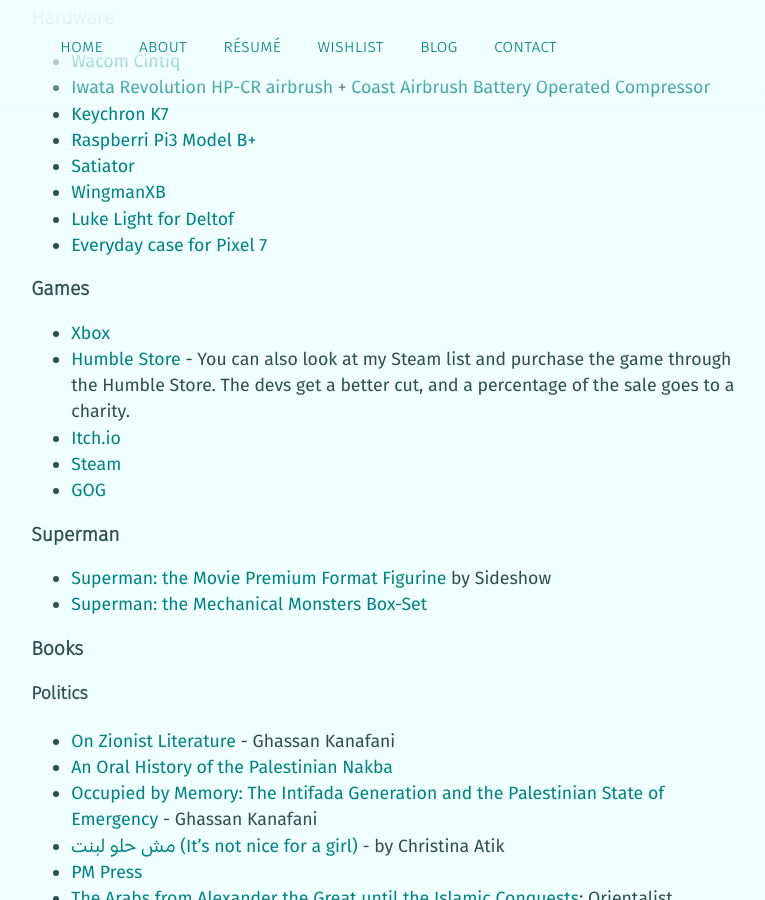
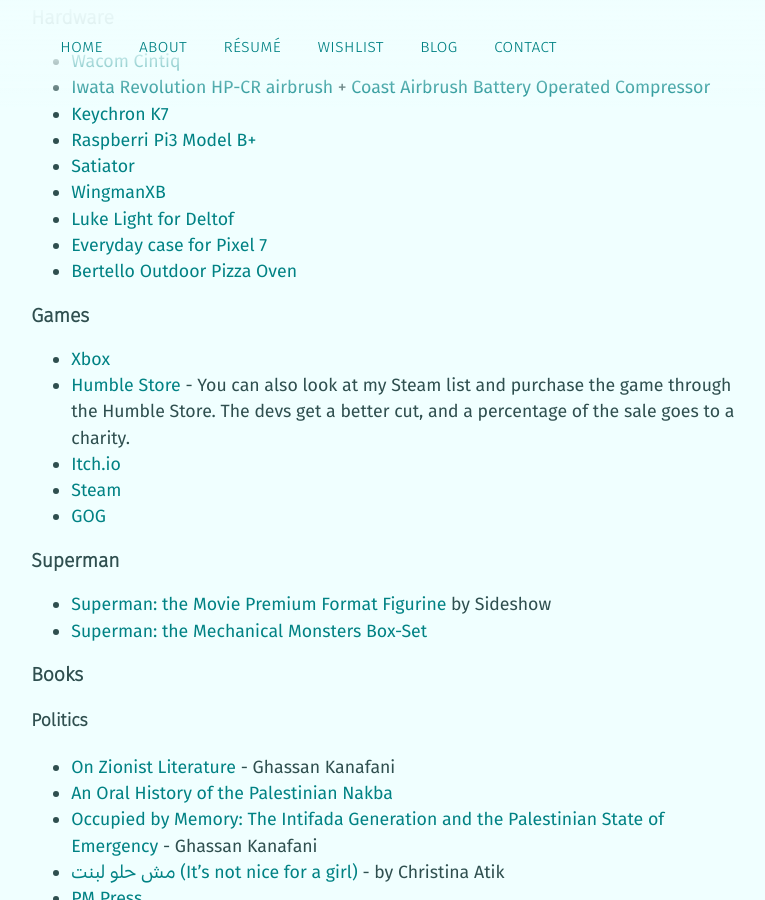
Before and after one commit to mstfacmly/mstfacmly.github.io, a Jekyll site: the page built from wishlist.md, in a window 1280 px wide and 900 px high, scrolled down 351 px. Shown: the whole window, without its empty margins (148-913 px from the left). Built offline with Jekyll 4.4.1, drawn with Linux system fonts in a browser that asks for light colours; nearby versions of some CDN libraries; a script that is not in the unit is left out.

Commit message:
update wishlist

```diff
--- a/wishlist.md
+++ b/wishlist.md
@@ -20,6 +20,7 @@
 * [WingmanXB](https://shop.brookaccessory.com/en/products/wingman_xb)
 * [Luke Light for Deltof](https://www.thelukelight.com/collections/frontpage/products/white-tone-usb-light-kit-for-detolf-cabinet)
 * [Everyday case for Pixel 7](https://ca.peakdesign.com/products/everyday-case-pixel?variant=39889627250765)
+* [Bertello Outdoor Pizza Oven](https://ca.bertello.com/collections/products)
 {%comment%}
 * [Razer BlackWidow Lite X TE](https://www.razer.com/ca-en/gaming-keyboards-keypads/razer-blackwidow-x-tournament-edition)
 * [Lenovo Carbon X1](https://www.lenovo.com/ca/en/laptops/thinkpad/thinkpad-x/ThinkPad-X1-Carbon-6th-Gen/p/22TP2TXX16G)
```
